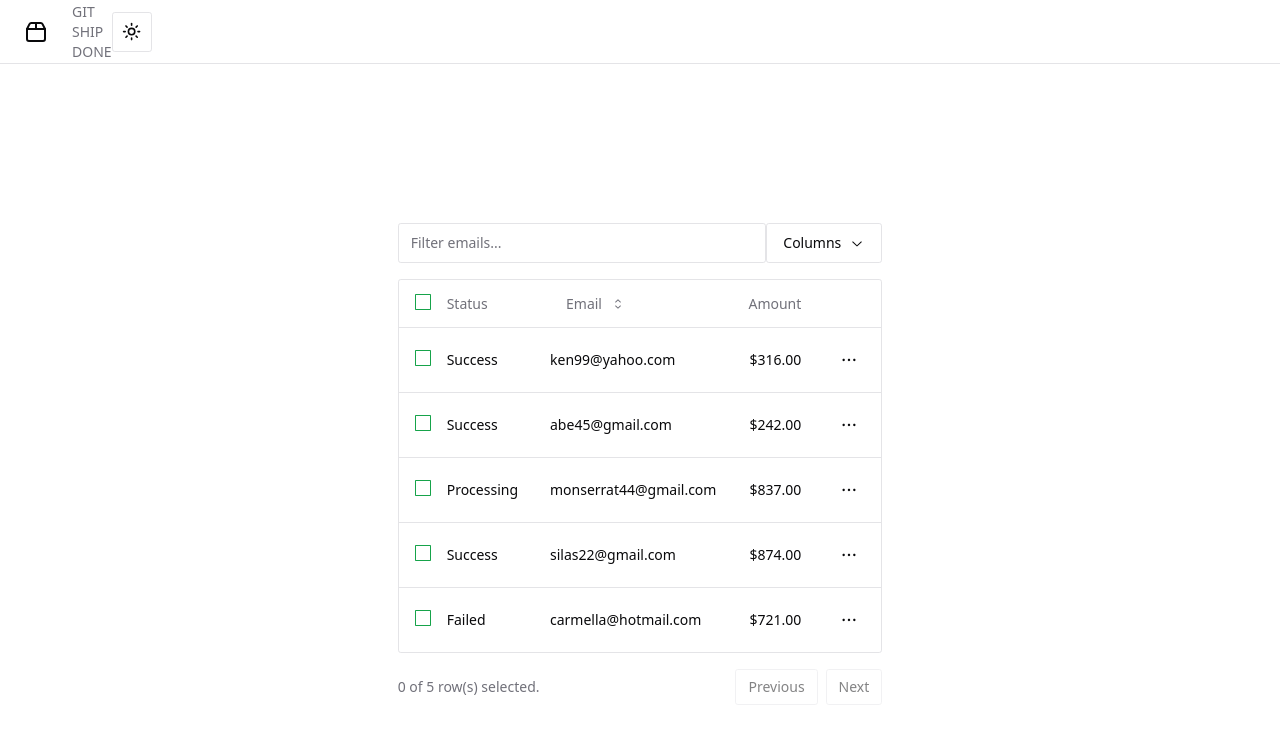
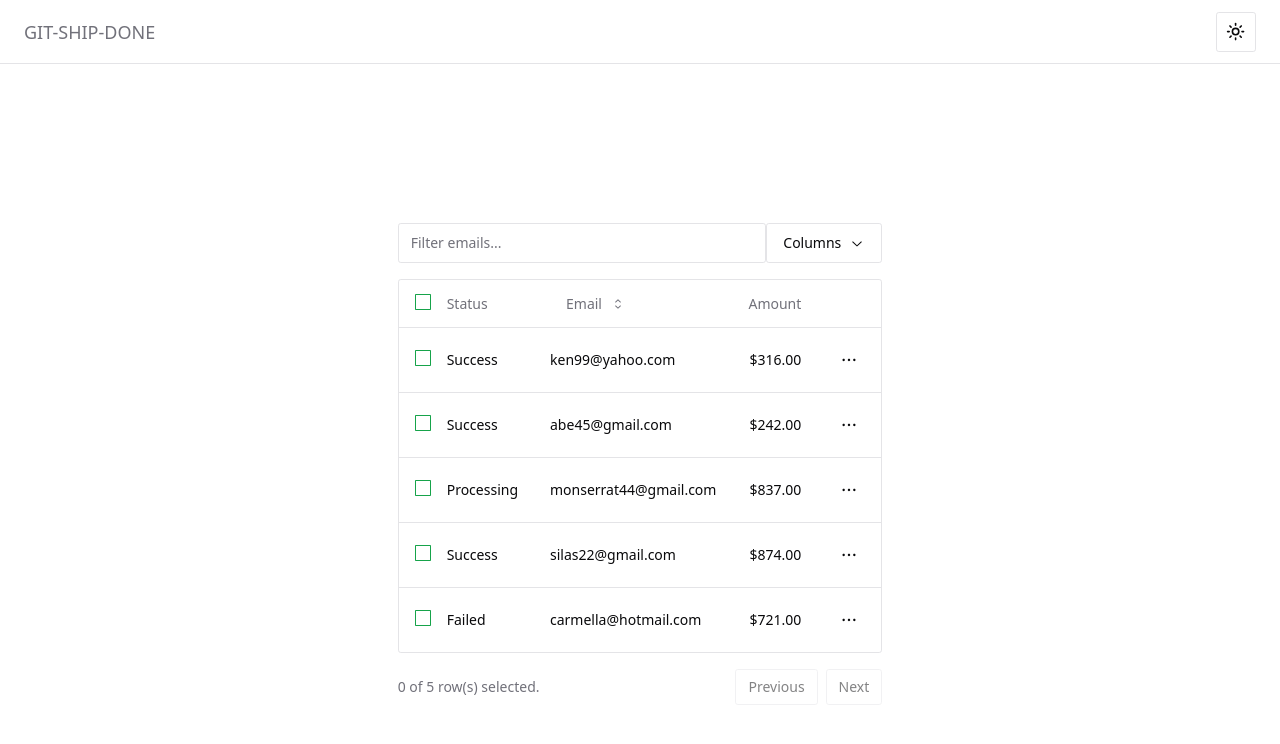
Before and after one commit to CIPHERTron/git-ship-done, a Next.js app in the folder apps/client/: page / in a window 1280 px wide. Shown: the top 744 px of the page. Built offline with nearby package versions, Linux system fonts and the light colour scheme.

Commit message:
feat: add basic nav bar

```diff
--- a/apps/client/components/shared/Navigation.tsx
+++ b/apps/client/components/shared/Navigation.tsx
@@ -9,27 +9,18 @@ import { ThemeToggle } from "./ThemeToggle";
 
 export default function Navigation() {
   return (
-    <header className="sticky top-0 flex h-16 items-center gap-4 border-b bg-background px-4 md:px-6">
-      <div className="flex flex-row justify-between items-center">
-        <div className="hidden flex-col gap-6 text-lg font-medium md:flex md:flex-row md:items-center md:gap-5 md:text-sm lg:gap-6">
-          <Link
-            href="#"
-            className="flex items-center gap-2 text-lg font-semibold md:text-base"
-          >
-            <Package2 className="h-6 w-6" />
-            <span className="sr-only">Acme Inc</span>
-          </Link>
+    <header className="sticky top-0 flex justify-between h-16 items-center gap-4 border-b bg-background px-4 md:px-6">
+      <div className="w-fit text-lg font-medium">
         <Link
           href="#"
           className="text-muted-foreground transition-colors hover:text-foreground"
         >
-            GIT SHIP DONE
+          GIT-SHIP-DONE
         </Link>
       </div>
 
-        <div className="flex w-full items-center gap-4 md:ml-auto md:gap-2 lg:gap-4">
+      <div>
         <ThemeToggle />
-        </div>
       </div>
     </header>
   );
--- a/apps/client/package.json
+++ b/apps/client/package.json
@@ -8,7 +8,7 @@
     "start": "next start",
     "lint": "next lint",
     "format": "prettier --write .",
-    "lint:fix": "eslint --fix"
+    "lint:fix": "eslint --fix && yarn format"
   },
   "dependencies": {
     "@radix-ui/react-accordion": "^1.1.2",
```
Also changed, not shown: apps/client/eslint.config.mjs (+15 -8 lines). Lines whose indentation alone changed are shown as unchanged.
